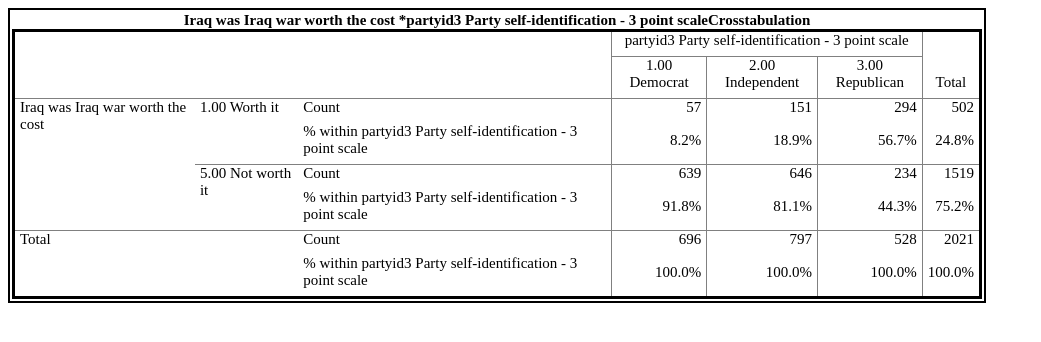
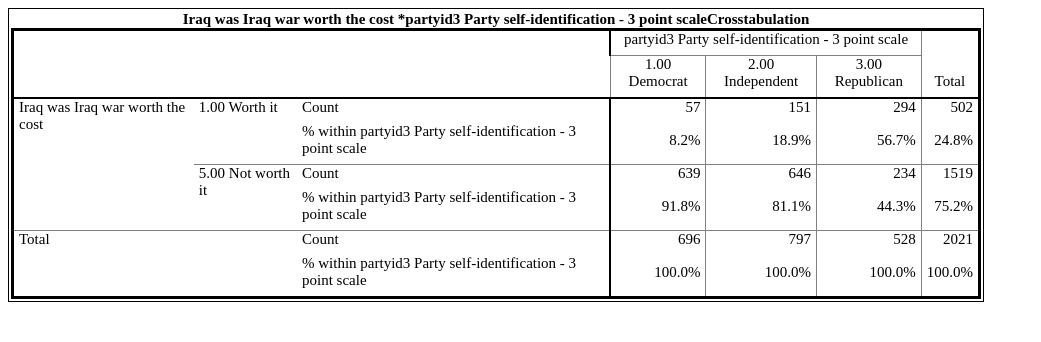
Before and after one commit to Graylina/Lesson9, a plain HTML site: page index.html in a window 1280 px wide. Shown: the whole page, without its empty margins (0-1041 px from the left). Drawn offline with Linux system fonts and the light colour scheme.

Commit message:
reworked mistakes

```diff
--- a/index.html
+++ b/index.html
@@ -13,32 +13,32 @@
             <caption><b>Iraq was Iraq war worth the cost *partyid3 Party self-identification -  3 point scaleCrosstabulation</b></caption>
             <thead>
                 <tr class="center">
-                    <td colspan ="3" rowspan="2"></td><td colspan="3">partyid3 Party self-identification -  3 point scale</td><td class="bottom"  rowspan="2">Total</td>
+                    <td colspan ="3" rowspan="2" class="bottom-line"></td><td colspan="3" class="left-line">partyid3 Party self-identification -  3 point scale</td><td class="bottom bottom-line"  rowspan="2">Total</td>
                 </tr>
                 <tr class="center">
-                    <td>1.00 Democrat</td><td>2.00 Independent</td><td>3.00 Republican</td>
+                    <td class="bottom-line">1.00 Democrat</td><td class="bottom-line">2.00 Independent</td><td class="bottom-line">3.00 Republican</td>
                 </tr>
             </thead>
             <tfoot>
                     <tr>
-                        <td colspan="2" rowspan="2" class="top">Total</td><td class="hide left">Count</td><td class="right hide">696</td><td class="right hide">797</td><td class="right hide">528</td><td class="right hide">2021</td>
+                        <td colspan="2" rowspan="2" class="top">Total</td><td class="hide left">Count</td><td class="right hide left-line">696</td><td class="right hide">797</td><td class="right hide">528</td><td class="right hide">2021</td>
                     </tr>
                     <tr>
-                        <td class="left">% within partyid3 Party self-identification -  3 point scale</td><td class="right">100.0%</td><td class="right">100.0%</td><td class="right">100.0%</td><td class="right">100.0%</td>
+                        <td class="left">% within partyid3 Party self-identification -  3 point scale</td><td class="right left-line">100.0%</td><td class="right">100.0%</td><td class="right">100.0%</td><td class="right">100.0%</td>
                     </tr>
             </tfoot>
             <tbody>
                 <tr>
-                    <td rowspan="4" class="top">Iraq was Iraq war worth the cost</td><td rowspan="2" class="top left">1.00 Worth it</td><td class="hide left">Count</td><td class="right hide">57</td><td class="right hide">151</td><td class="right hide">294</td><td class="right hide">502</td>
+                    <td rowspan="4" class="top">Iraq was Iraq war worth the cost</td><td rowspan="2" class="top left">1.00 Worth it</td><td class="hide left">Count</td><td class="right hide left-line">57</td><td class="right hide">151</td><td class="right hide">294</td><td class="right hide">502</td>
                 </tr>
                 <tr>
-                <td class="left">% within partyid3 Party self-identification -  3 point scale</td><td class="right">8.2%</td><td class="right">18.9%</td><td class="right">56.7%</td><td class="right">24.8%</td>
+                <td class="left">% within partyid3 Party self-identification -  3 point scale</td><td class="right left-line">8.2%</td><td class="right">18.9%</td><td class="right">56.7%</td><td class="right">24.8%</td>
                 </tr>
                 <tr>
-                    <td rowspan="2" class="top left">5.00 Not worth it</td><td class="hide left">Count</td><td class="right hide">639</td><td class="right hide">646</td><td class="right hide">234</td><td class="right hide">1519</td>
+                    <td rowspan="2" class="top left">5.00 Not worth it</td><td class="hide left">Count</td><td class="right hide left-line">639</td><td class="right hide">646</td><td class="right hide">234</td><td class="right hide">1519</td>
                 </tr>
                 <tr>
-                    <td class="left">% within partyid3 Party self-identification -  3 point scale</td><td class="right">91.8%</td><td class="right">81.1%</td><td class="right">44.3%</td><td class="right">75.2%</td>
+                    <td class="left">% within partyid3 Party self-identification -  3 point scale</td><td class="right left-line">91.8%</td><td class="right">81.1%</td><td class="right">44.3%</td><td class="right">75.2%</td>
                 </tr>
             </tbody>
         </table>
--- a/style.css
+++ b/style.css
@@ -4,8 +4,8 @@ table{
     font-size: 15px;
 }
 .wrapper{
-    border: 2px solid black;
-    Width: 970px;
+    border: 1px solid black;
+    width: 970px;
     padding: 2px;
 }
 td{
@@ -33,3 +33,9 @@ tr{
 .left{
     border-left: hidden;
 }
+.bottom-line{
+    border-bottom: 2px solid black;
+}
+.left-line{
+    border-left: 2px solid black;
+}
```
